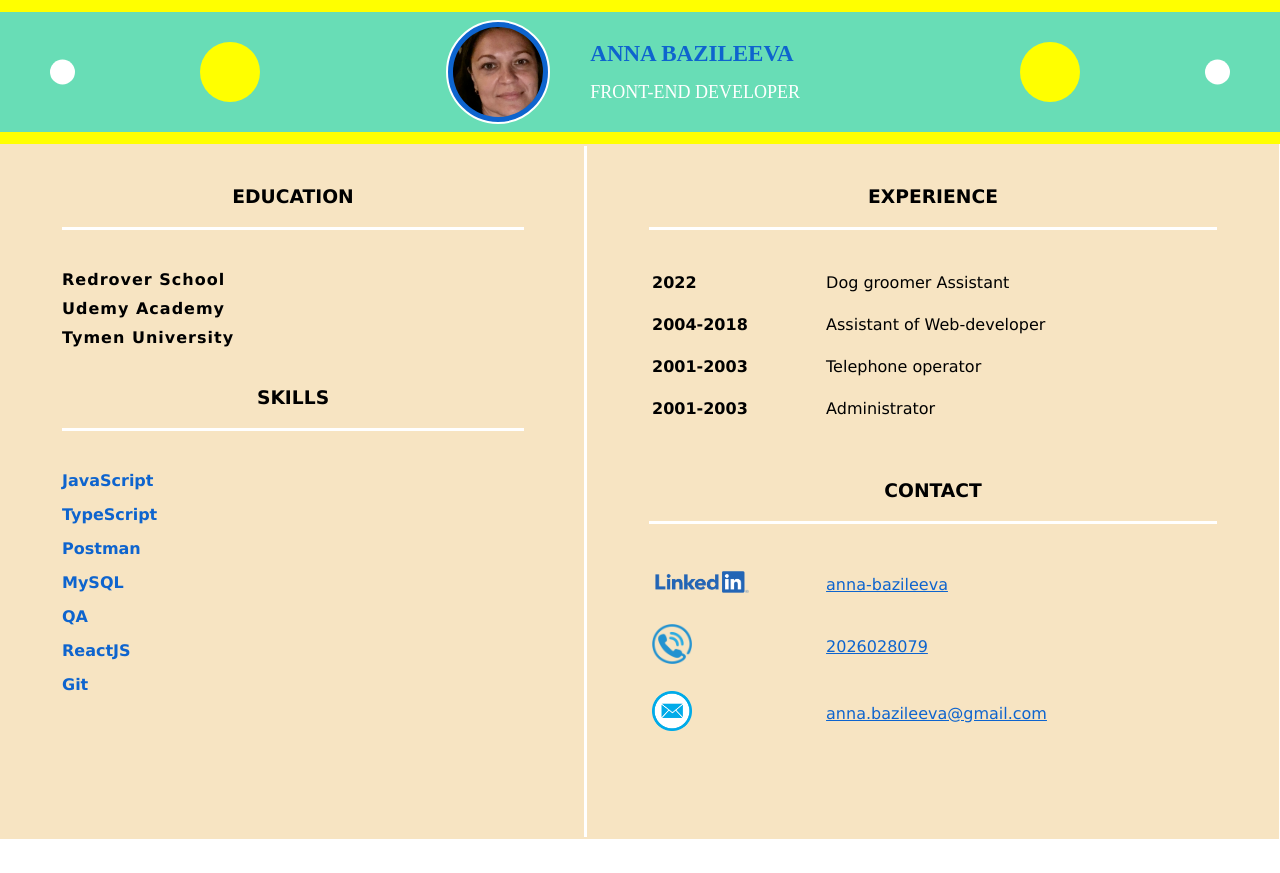
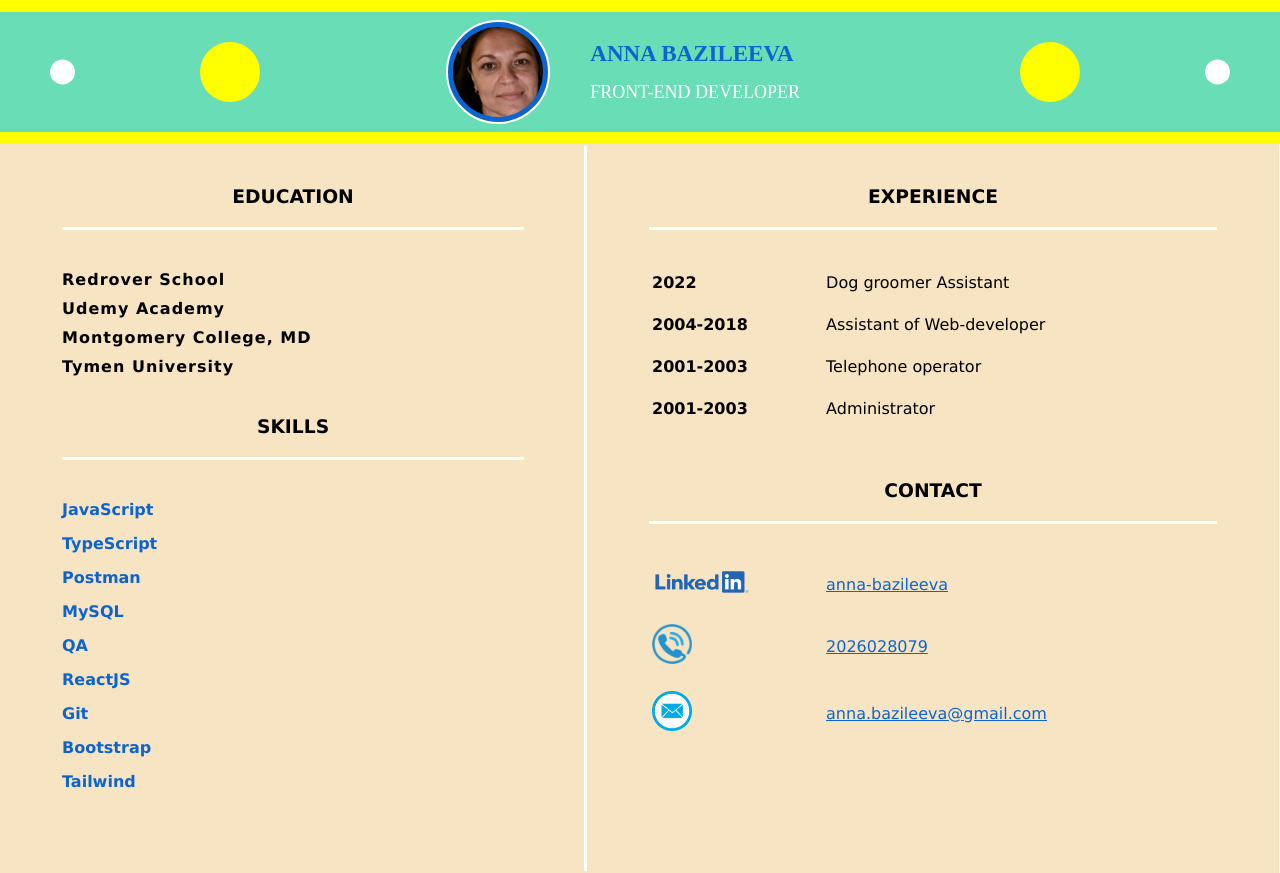
Before and after one commit to AnnaViktorovna/1HW, a plain HTML site: page index.html in a window 1280 px wide. Before the commit the page ends 839 px from the top, so only its background shows below. Drawn offline with Linux system fonts and the light colour scheme.

Commit message:
Update index.html

```diff
--- a/index.html
+++ b/index.html
@@ -40,6 +40,7 @@
                     <ul class="edList">
                         <li>Redrover School</li>
                         <li>Udemy Academy</li>
+                        <li>Montgomery College, MD </li>
                         <li>Tymen University</li>
                     </ul>
                 </section>
@@ -53,6 +54,8 @@
                         <li>QA</li>
                         <li>ReactJS</li>
                         <li>Git</li>
+                        <li>Bootstrap</li>
+                        <li>Tailwind</li>
                     </ul>
                 </section>
             </td>
```
